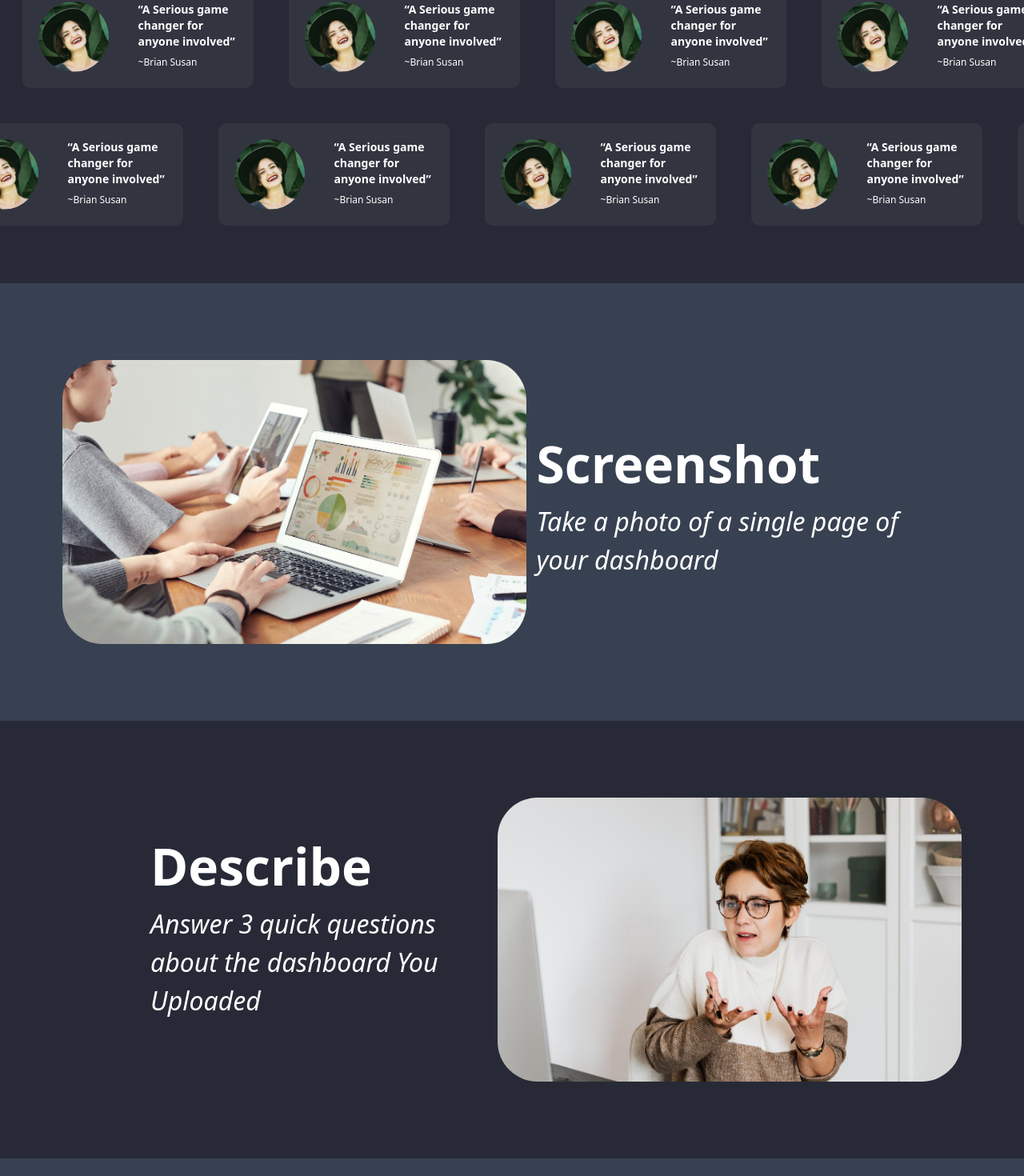
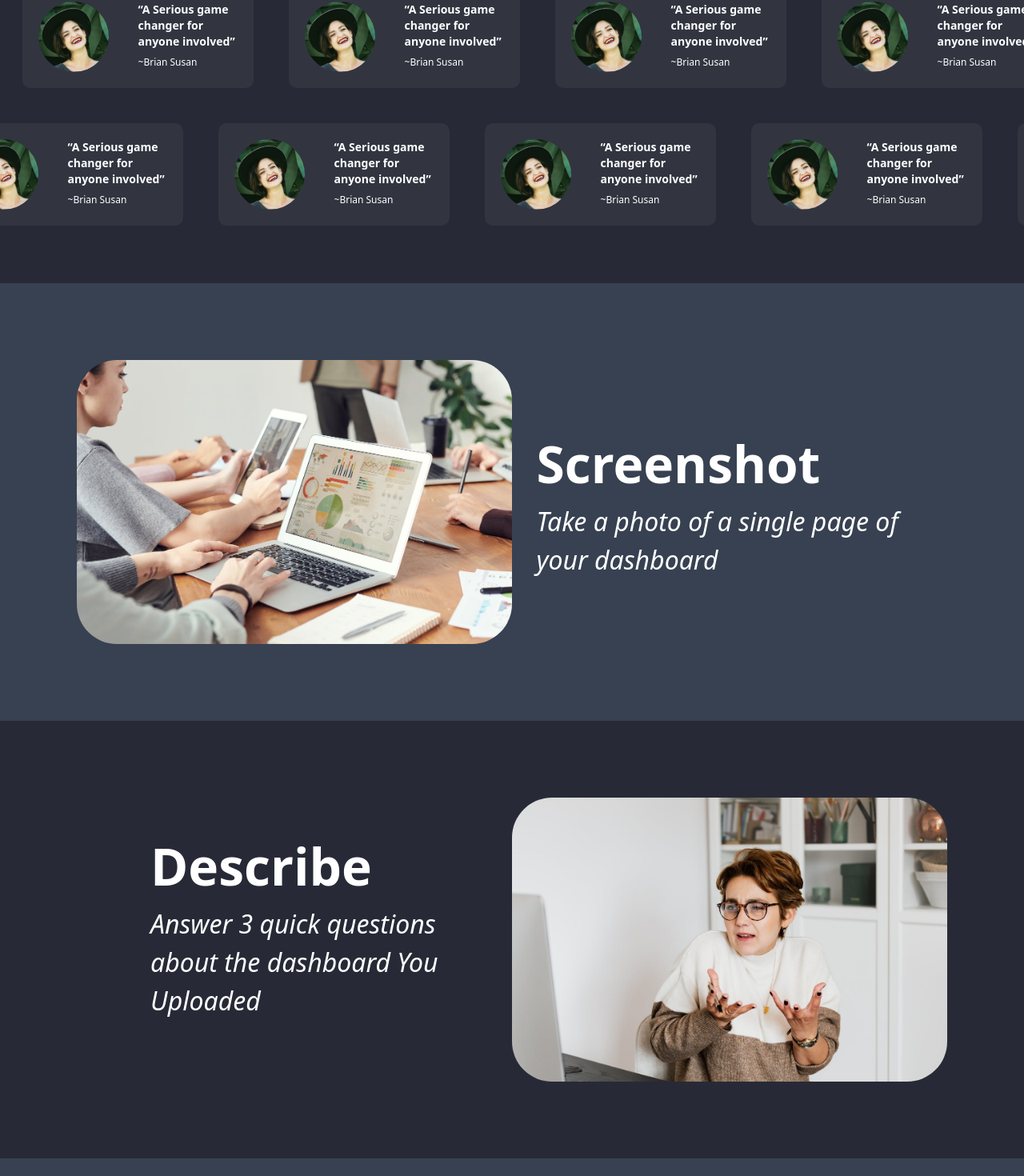
Before and after one commit to IOTdatabox/dashboard-analysis-with-chatgpt-vision, a Next.js app: page / in a window 1280 px wide. Shown: the part 1285-2755 px from the top of the page at 80% size. Built offline with nearby package versions, Linux system fonts and the light colour scheme.

Commit message:
img & navbar changes

```diff
--- a/src/components/Describe.tsx
+++ b/src/components/Describe.tsx
@@ -14,15 +14,11 @@ const Describe = () => {
           </p>
         </div>
         <div>
-          <div className='h-[228px] lg:h-[355px] w-[276px]  lg:w-[580px] relative'>
-            <Image
-              src='/img/2.jpeg'
-              alt='vision'
-              className={`rounded-[50px]`}
-              layout='fill' // required
-              objectFit='cover' // change to suit your needs
-            />
-          </div>
+          <img
+            src='/img/2.jpeg'
+            alt='vision'
+            className={`h-[228px] lg:h-[355px] w-[276px]  lg:w-[580px] rounded-[50px]`}
+          />
         </div>
       </div>
     </section>
--- a/src/components/Hero.tsx
+++ b/src/components/Hero.tsx
@@ -92,9 +92,7 @@ const Hero = () => {
     };
   }, [showWarning]);
 
-  useEffect(() => {
-
-  }, [thirdAnswerOptions]);
+  useEffect(() => {}, [thirdAnswerOptions]);
 
   const router = useRouter();
 
@@ -113,8 +111,8 @@ const Hero = () => {
       toast('Input the correct email address!', { type: 'error' });
       return;
     }
-    if (imageSrc == null || imageSrc == undefined || imageSrc == "") {
-      console.log("wgegwgewge");
+    if (imageSrc == null || imageSrc == undefined || imageSrc == '') {
+      console.log('wgegwgewge');
       toast('Please upload any image!', { type: 'error' });
       return;
     }
@@ -152,24 +150,30 @@ const Hero = () => {
     }
   };
 
-
   return (
     <section className='text-gray-600 body-font   '>
       <div className='container px-5 py-4  mx-auto  grid grid-cols-1 md:grid-cols-3 lg:grid-cols-3  gap-14 content-center'>
         <div className=' md:ml-auto  md:py-2 mt-0 lg:mt-20 md:mt-[100px]  flex items-center justify-center'>
-          <div className='w-[177px] h-[365px] lg:w-[339px] lg:h-[734px]  border-solid border-8 border-[#000] ring-inset shadow relative'>
-            <Image src='/img/phone.png' alt='phone' layout='fill' />
-          </div>
+          <img
+            src='/img/phone.png'
+            alt='phone'
+            className='w-[177px] h-[365px] lg:w-[339px] lg:h-[734px]  border-solid border-8 border-[#000] ring-inset shadow '
+          />
         </div>
         <div className='text-[#FFF]  rounded-lg overflow-hidden sm:mr-10 lg:p-10 flex items-end justify-start  col-span-0 lg:col-span-2'>
           <div className=''>
             <div className='flex'>
-              <div className=' w-[140px] h-[73px] md:w-[170px] md:h-[73px] relative'>
-                <Image src='/img/productOne.png' alt='phone' layout='fill' />
-              </div>
-              <div className=' w-[140px] h-[73px] md:w-[170px] md:h-[73px] relative'>
-                <Image src='/img/productOne.png' alt='phone' layout='fill' />
-              </div>
+              <img
+                src='/img/productOne.png'
+                alt='phone'
+                className=' w-[140px] h-[73px] md:w-[170px] md:h-[73px] '
+              />
+
+              <img
+                src='/img/productOne.png'
+                alt='phone'
+                className=' w-[140px] h-[73px] md:w-[170px] md:h-[73px] '
+              />
             </div>
             <h1 className='text-white text-lg hero-title lg:w-2/3 md:w-1'>
               Instant Dashboard Feedback
@@ -180,7 +184,7 @@ const Hero = () => {
 
             <div className='bg-[#FFF] text-[#000] w-[auto]  rounded-[20px] grid grid-cols-1 lg:grid-cols-2 gap-8 p-5 lg:p-8 relative'>
               {isLoading && (
-                <div className="absolute top-0 left-0 right-0 bottom-0 align-middle justify-items-center flex">
+                <div className='absolute top-0 left-0 right-0 bottom-0 align-middle justify-items-center flex'>
                   <Spinner />
                 </div>
               )}
@@ -196,8 +200,9 @@ const Hero = () => {
                   className='w-auto h-[284px] bg-zinc-300 bg-opacity-0 rounded-[20px] border-2 border-emerald-600 border-dashed flex   place-items-center items-center justify-center text-center text-emerald-600 font-bold overflow-hidden'
                 >
                   <input {...getInputProps()} />
-                  {imageSrc && <img src={imageSrc} alt="Uploaded" />}
-                  {!imageSrc && (isDragActive ? (
+                  {imageSrc && <img src={imageSrc} alt='Uploaded' />}
+                  {!imageSrc &&
+                    (isDragActive ? (
                       <p>Drop the files here ...</p>
                     ) : (
                       <div className=''>
@@ -221,7 +226,11 @@ const Hero = () => {
                   id='countries'
                   className='bg-[#F1F1F1] w-full text-gray-900 text-sm rounded-lg  block p-2.5 mb-2'
                 >
-                  {secondAnswerOptions.map((answer, index) => <option key={`secondAnswer-${index}`} value={index}>{answer}</option>)}
+                  {secondAnswerOptions.map((answer, index) => (
+                    <option key={`secondAnswer-${index}`} value={index}>
+                      {answer}
+                    </option>
+                  ))}
                 </select>
                 <label
                   htmlFor='countries'
@@ -246,7 +255,11 @@ const Hero = () => {
                   id='countries'
                   className='bg-[#F1F1F1] w-full text-gray-900 text-sm rounded-lg  block p-2.5 mb-2'
                 >
-                  {thirdAnswerOptions.map((answer, index) => <option key={`thirdAnswer-${index}`} value={index}>{answer}</option>)}
+                  {thirdAnswerOptions.map((answer, index) => (
+                    <option key={`thirdAnswer-${index}`} value={index}>
+                      {answer}
+                    </option>
+                  ))}
                 </select>
                 <label
                   htmlFor='countries'
@@ -262,7 +275,10 @@ const Hero = () => {
                   onChange={onEmailChanged}
                 />
 
-                <button className='w-[190px] h-10 bg-emerald-600 rounded-[10px] text-white text-lg font-bold ' onClick={onSubmitBtnClicked}>
+                <button
+                  className='w-[190px] h-10 bg-emerald-600 rounded-[10px] text-white text-lg font-bold '
+                  onClick={onSubmitBtnClicked}
+                >
                   Analyze Now
                 </button>
               </div>
--- a/src/components/Navbar.tsx
+++ b/src/components/Navbar.tsx
@@ -20,15 +20,13 @@ const Navbar = () => {
                 <div className='flex h-16 items-center justify-between'>
                   <div className='flex items-center'>
                     <div className='flex-shrink-0'>
-                      <div className='h-[51px]  w-[192px] relative '>
-                        <Image
-                          src='/img/Logo-3-1024x272.png'
-                          alt='Vision'
-                          layout='fill' // required
-                        />
-                      </div>
+                      <img
+                        src='/img/Logo-3-1024x272.png'
+                        alt='Vision'
+                        className='h-[51px]  w-[192px]'
+                      />
                     </div>
-                    <div className='hidden md:block'>
+                    {/* <div className='hidden md:block'>
                       <div className='ml-10 flex items-baseline space-x-4 mt-3'>
                         {navigation.map((item) => (
                           <Link
@@ -41,9 +39,9 @@ const Navbar = () => {
                           </Link>
                         ))}
                       </div>
-                    </div>
+                    </div> */}
                   </div>
-                  <div>
+                  {/* <div>
                     <div className='ml-4 flex items-center md:ml-6 mt-3'>
                       <Link
                         href='/'
@@ -52,10 +50,9 @@ const Navbar = () => {
                         Login
                       </Link>
                     </div>
-                  </div>
+                  </div> */}
                   <div className='-mr-2 flex md:hidden'>
-                    {/* Mobile menu button */}
-                    <Disclosure.Button className='relative inline-flex items-center justify-center rounded-md bg-gray-800 p-2 text-gray-400 hover:bg-gray-700 hover:text-white focus:outline-none focus:ring-2 focus:ring-white focus:ring-offset-2 focus:ring-offset-gray-800'>
+                    {/* <Disclosure.Button className='relative inline-flex items-center justify-center rounded-md bg-gray-800 p-2 text-gray-400 hover:bg-gray-700 hover:text-white focus:outline-none focus:ring-2 focus:ring-white focus:ring-offset-2 focus:ring-offset-gray-800'>
                       <span className='absolute -inset-0.5' />
                       <span className='sr-only'>Open main menu</span>
                       {open ? (
@@ -69,12 +66,12 @@ const Navbar = () => {
                           aria-hidden='true'
                         />
                       )}
-                    </Disclosure.Button>
+                    </Disclosure.Button> */}
                   </div>
                 </div>
               </div>
 
-              <Disclosure.Panel className='md:hidden'>
+              {/* <Disclosure.Panel className='md:hidden'>
                 <div className='space-y-1 px-2 pb-3 pt-2 sm:px-3'>
                   {navigation.map((item) => (
                     <Disclosure.Button
@@ -95,7 +92,7 @@ const Navbar = () => {
                     </Disclosure.Button>
                   ))}
                 </div>
-              </Disclosure.Panel>
+              </Disclosure.Panel> */}
             </>
           )}
         </Disclosure>
--- a/src/components/ScreenShot.tsx
+++ b/src/components/ScreenShot.tsx
@@ -6,17 +6,11 @@ const ScreenShot = ({ title, img, desc }: any) => {
     <section className='bg-gray-700 p-14 lg:p-24 '>
       <div className='grid grid-cols-1 lg:grid-cols-2 items-center  justify-items-center'>
         <div>
-          <div
-            className={`h-[228px] lg:h-[355px] w-[276px] lg:w-[580px] rounded-[50px] relative`}
-          >
-            <Image
-              src={`/img/${img}`}
-              alt='vision'
-              className={`rounded-[50px]`}
-              layout='fill' // required
-              objectFit='cover' // change to suit your needs
-            />
-          </div>
+          <img
+            src={`/img/${img}`}
+            alt='vision'
+            className={`h-[228px] lg:h-[355px] w-[276px] lg:w-[580px] rounded-[50px] rounded-[50px] object-cover`}
+          />
         </div>
         <div className='mt-10 lg:mt-0'>
           <h4 className='text-white text-[34px] lg:text-[64px] font-semibold  '>
--- a/src/components/card.tsx
+++ b/src/components/card.tsx
@@ -6,15 +6,11 @@ const card = ({ name, detail }: any) => {
     <div className='w-[289px]  bg-white bg-opacity-5 rounded-[10px] m-3 p-5'>
       <div className='grid grid-cols-2  item-center'>
         <div>
-          <div className='h-[88px] w-[88px] relative'>
-            <Image
-              src='/img/cardImg1.png'
-              alt='vision'
-              className='rounded-full '
-              layout='fill' // required
-              objectFit='cover' // change to suit your needs
-            />
-          </div>
+          <img
+            src='/img/cardImg1.png'
+            alt='vision'
+            className='h-[88px] w-[88px] rounded-full object-cover'
+          />
         </div>
         <div>
           <p className='text-white text-sm font-bold'>“{detail}”</p>
```
Lines whose indentation alone changed are shown as unchanged.
